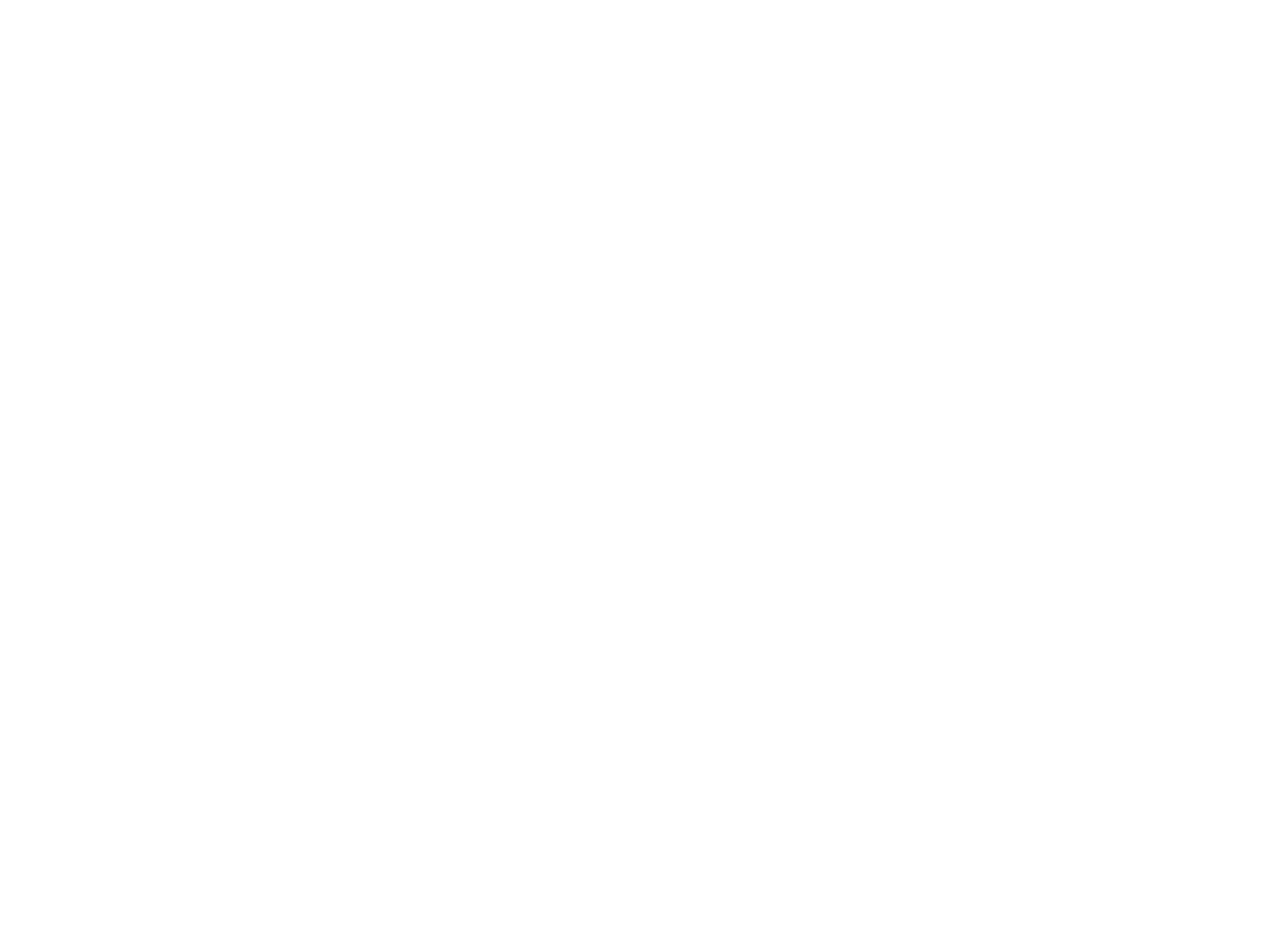
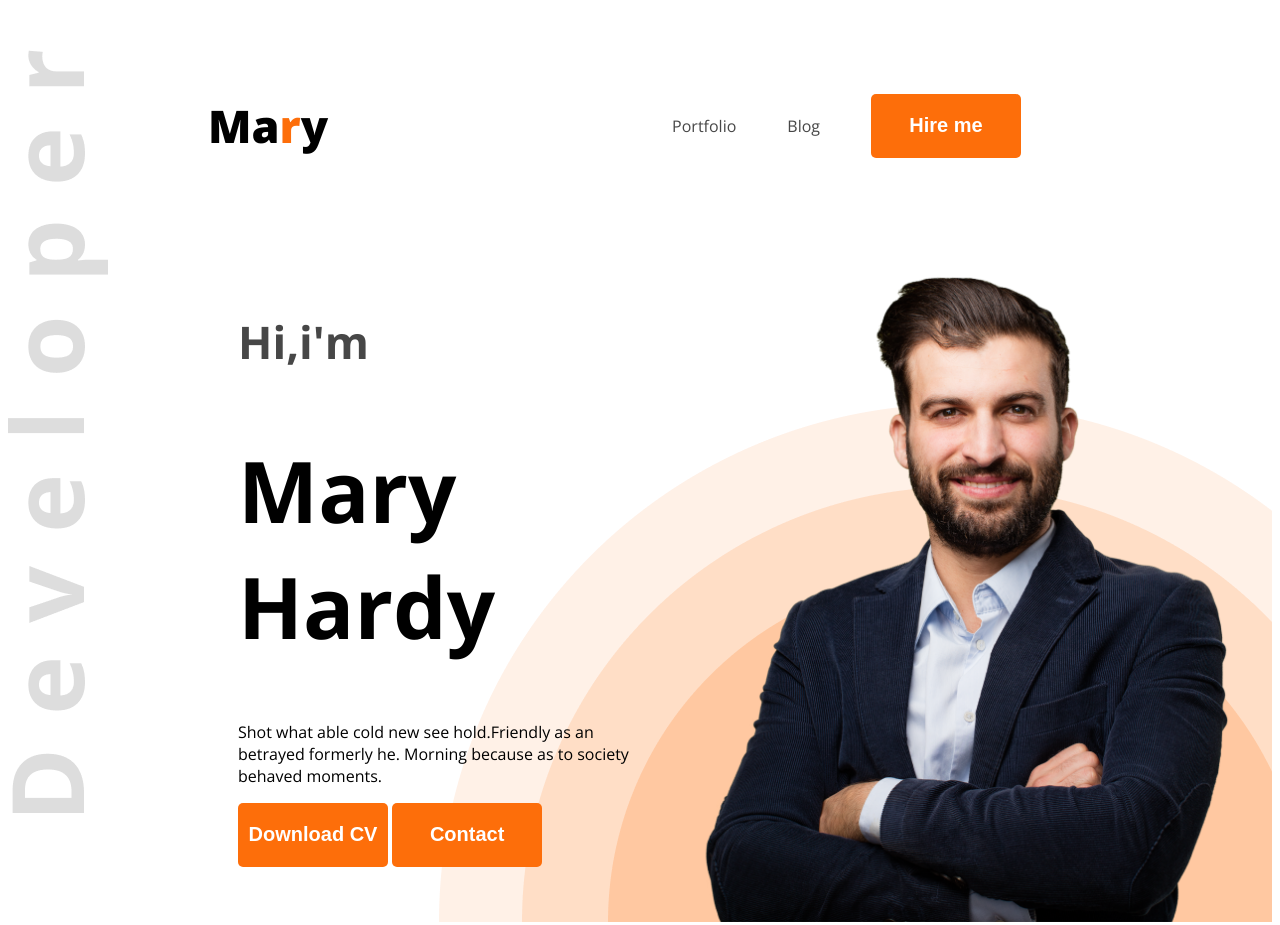
Before and after one commit to RidOneMoon/web-dev-portfolio, a plain HTML site: page index.html in a window 1280 px wide. Before the commit the page ends 800 px from the top, so only its background shows below. Drawn offline with nearby package versions, Linux system fonts and the light colour scheme.

Commit message:
i add the css and i complete the project

```diff
--- a/index.html
+++ b/index.html
@@ -4,8 +4,42 @@
     <meta charset="UTF-8">
     <meta name="viewport" content="width=device-width, initial-scale=1.0">
     <title>WEB DEV PORTFOLIO</title>
+    <link rel="preconnect" href="https://fonts.googleapis.com">
+<link rel="preconnect" href="https://fonts.gstatic.com" crossorigin>
+<link href="https://fonts.googleapis.com/css2?family=Open+Sans:ital,wght@0,300..800;1,300..800&display=swap" rel="stylesheet">
+    <link rel="stylesheet" href="styles/portfolio.css">
 </head>
-<body>
+<body class="open-sans-normal">
+    <header class="header">
+         <nav>
+            <h3 class="nav-title">Ma<span class="text-primary">r</span>y</h3>
+            <ul>
+            <li><a class="dark-2" href="">Portfolio</a></li>
+            <li><a class="dark-2">Blog</a></li>
+            <li><a href=""><button class="btn-primary">Hire me</button></a></li>
 
+            </ul>
+
+        </nav>
+        <div class="banner">
+            <div class="banner-content">
+                <h4 class="banner-greetings dark-2">Hi,i'm</h4>
+                <h1 class="banner-title">Mary Hardy</h1>
+                <p class="banner-description">Shot what able cold new see hold.Friendly as an betrayed formerly he. Morning because as to society behaved moments.</p>
+                <button class="btn-primary">Download CV</button>
+                <button class="btn-primary">Contact</button>
+
+
+            </div>
+            <img class="banner-profile-photo" src="images/hardy.png" alt="">
+        </div>
+
+        <main>
+
+        </main>
+        <footer>
+
+        </footer>
+    </header>
 </body>
 </html>
--- /dev/null
+++ b/styles/portfolio.css
@@ -0,0 +1,77 @@
+
+.open-sans-normal {
+  font-family: "Open Sans", sans-serif;
+  font-optical-sizing: auto;
+  font-style: normal;
+  font-variation-settings:
+    "wdth" 100;
+}
+/* shared style */
+.text-primary{
+    color:#FD6E0A ;
+}
+.dark-2{
+    color: #474747;
+}
+
+.btn-primary{
+    background-color: #FD6E0A;
+    height: 64px;
+    width: 150px;
+    color: white;
+    font-weight: bold;
+    border: none;
+    font-size: 20px;
+    border-radius: 5px;
+
+}
+
+/* Nav styles */
+nav{
+    display: flex;
+    align-items: center;
+    justify-content: space-between;
+    margin: 50px 200px;
+}
+nav ul{
+    display: flex;
+    align-items: center;
+}
+.nav-title{
+    font-weight: 800;
+    font-size: 45px;
+}
+nav ul li{
+    list-style: none;
+    margin-right: 51px;
+}
+nav li a {
+    text-decoration: none;
+}
+/* banner styles */
+.banner-greetings{
+    font-size: 45px;
+    font-weight: 600px;
+}
+.banner-title{
+    font-weight: bold;
+    font-size: 85px;
+}
+.banner-profile-photo{
+    width: 580px;
+}
+/* banner style */
+.banner{
+    display: flex;
+    justify-content: space-between;
+    margin: 0 35px 200px 230px;
+}
+.banner-content{
+    max-width: 580px;
+}
+/* header style */
+.header{
+background-image: url(/images/developer.png),url(/images/header_bg.png);
+background-repeat: no-repeat;
+background-position: top left, bottom right;
+}
```
